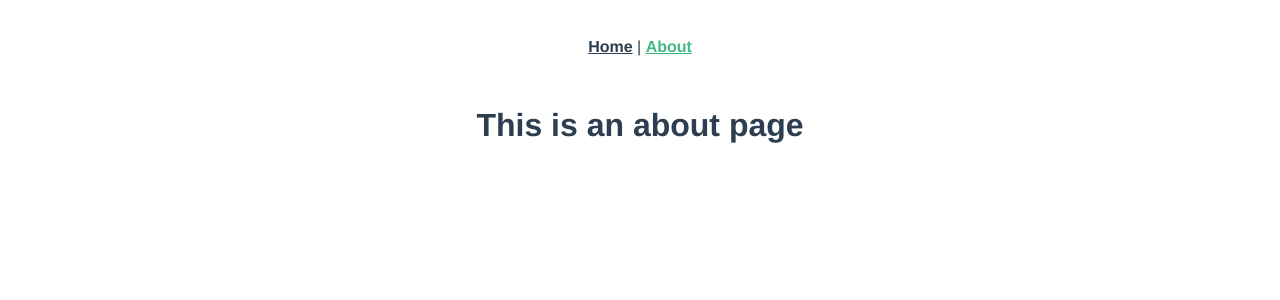
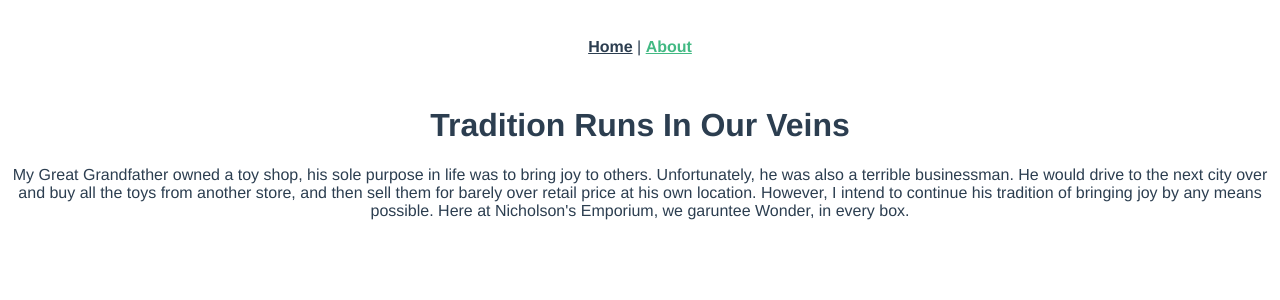
Before and after one commit to MrShanester/simple-mini-capstone-vue-app, a Vue app: page /about in a window 1280 px wide. Shown: the top 300 px of the page. Built offline with nearby package versions, Linux system fonts and the light colour scheme.

Commit message:
Adds about page

```diff
--- a/src/views/About.vue
+++ b/src/views/About.vue
@@ -1,5 +1,11 @@
 <template>
   <div class="about">
-    <h1>This is an about page</h1>
+    <h1>Tradition Runs In Our Veins</h1>
+    <p>
+      My Great Grandfather owned a toy shop, his sole purpose in life was to bring joy to others. Unfortunately, he was
+      also a terrible businessman. He would drive to the next city over and buy all the toys from another store, and
+      then sell them for barely over retail price at his own location. However, I intend to continue his tradition of
+      bringing joy by any means possible. Here at Nicholson's Emporium, we garuntee Wonder, in every box.
+    </p>
   </div>
 </template>
```
